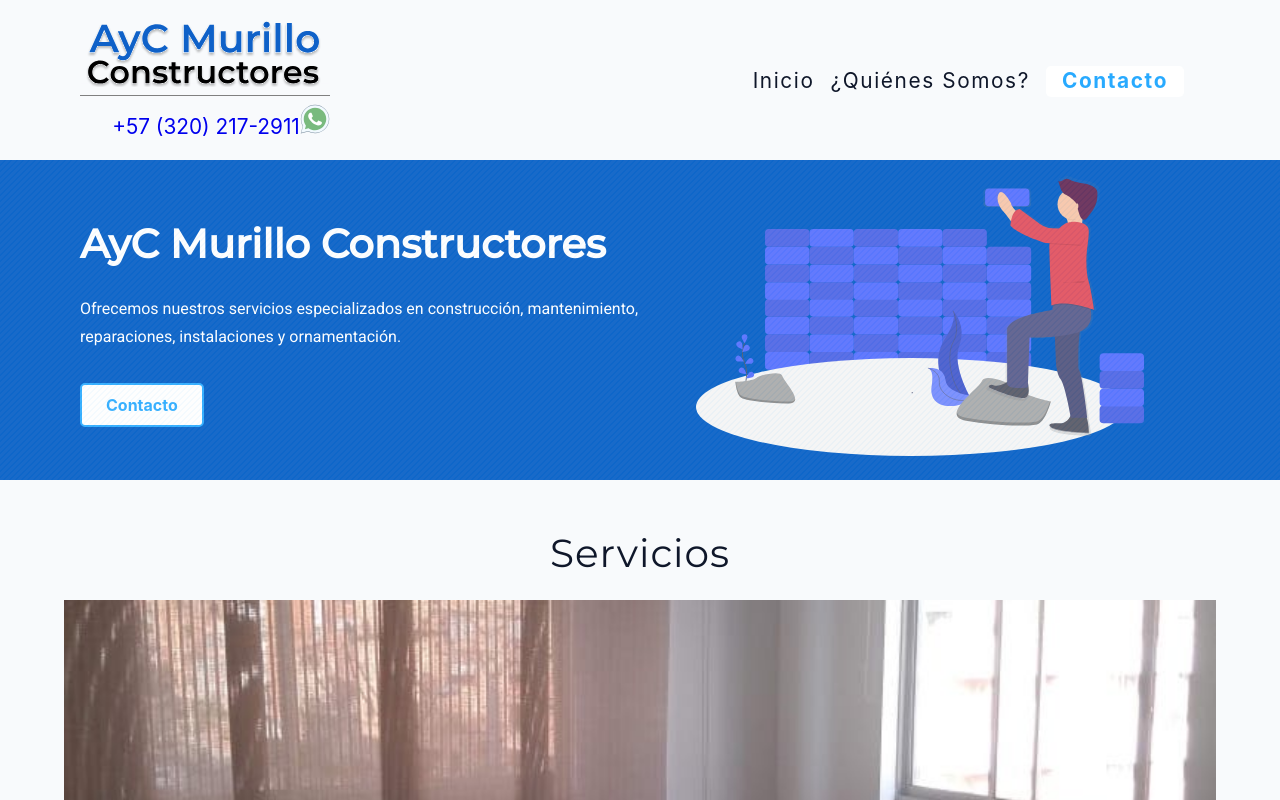
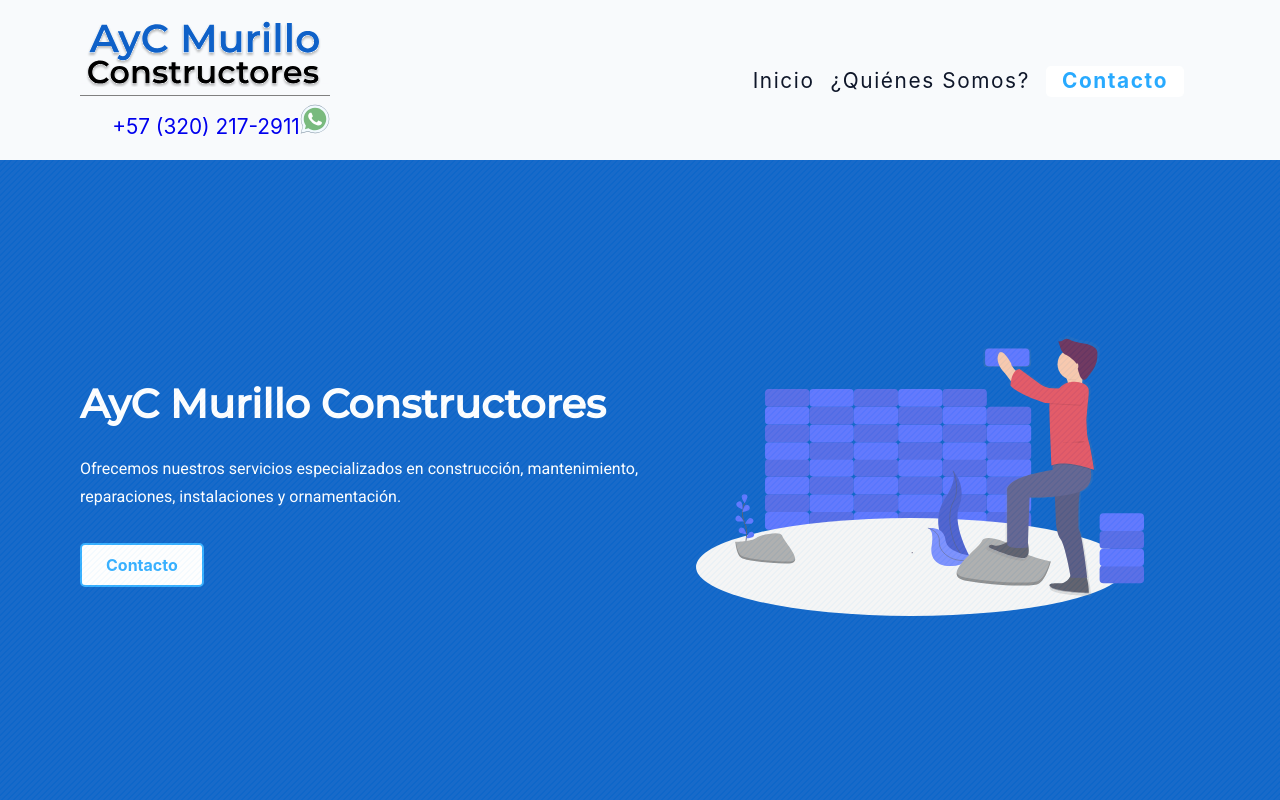
Before and after one commit to odpinerosh/ayc-muricons, a React (Create React App) app: page / in a window 1280 px wide. Shown: the top 800 px of the page. Built offline with nearby package versions, Linux system fonts and the light colour scheme.

Commit message:
fix: minor ajustment in Hero

```diff
--- a/src/components/styles/Hero.css
+++ b/src/components/styles/Hero.css
@@ -3,8 +3,7 @@
     background-repeat: repeat;
     background: url('/images/diagonal-lines.svg');
     margin: 0 auto;
-    /*max-width: 1120px;*/
-    /*min-height: calc(100vh - (6rem + 4rem));*/
+    min-height: calc(100vh - (6rem + 4rem));
     display: flex;
     width: 100vw;
 }
```
